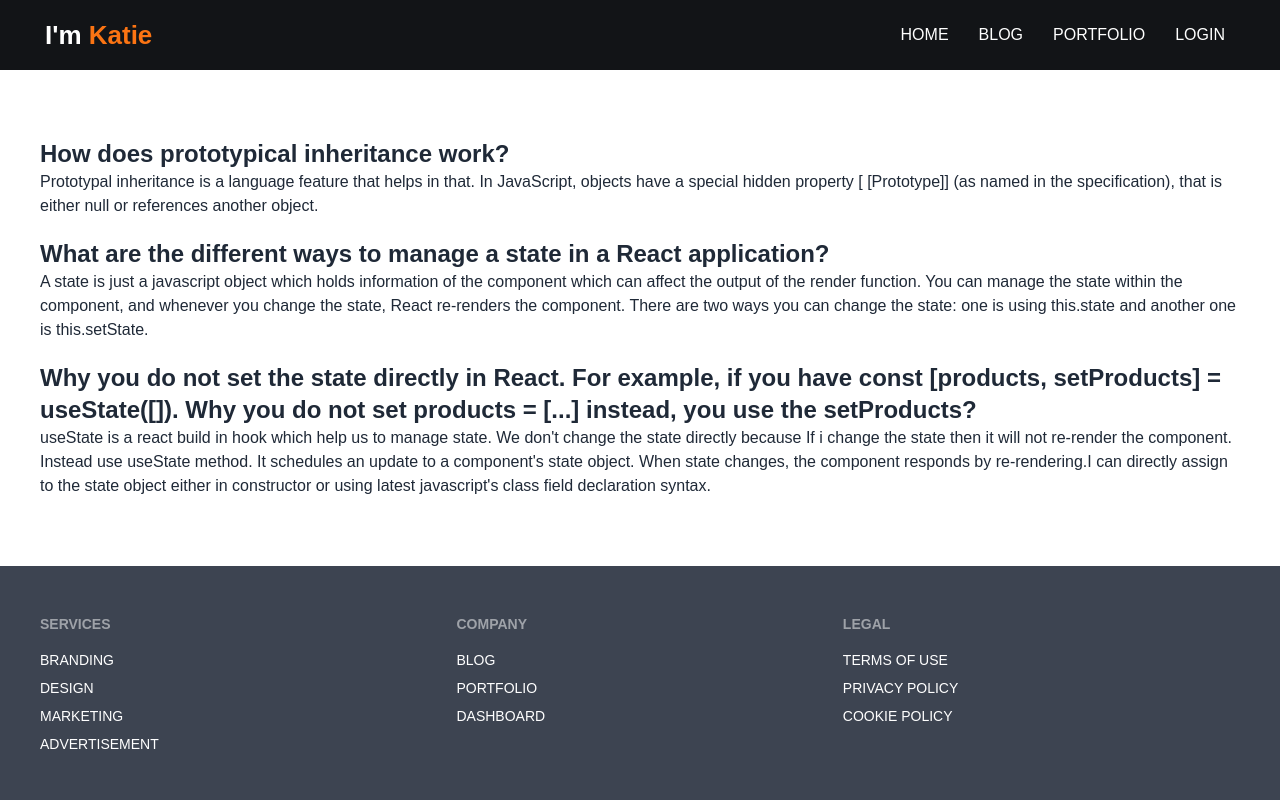
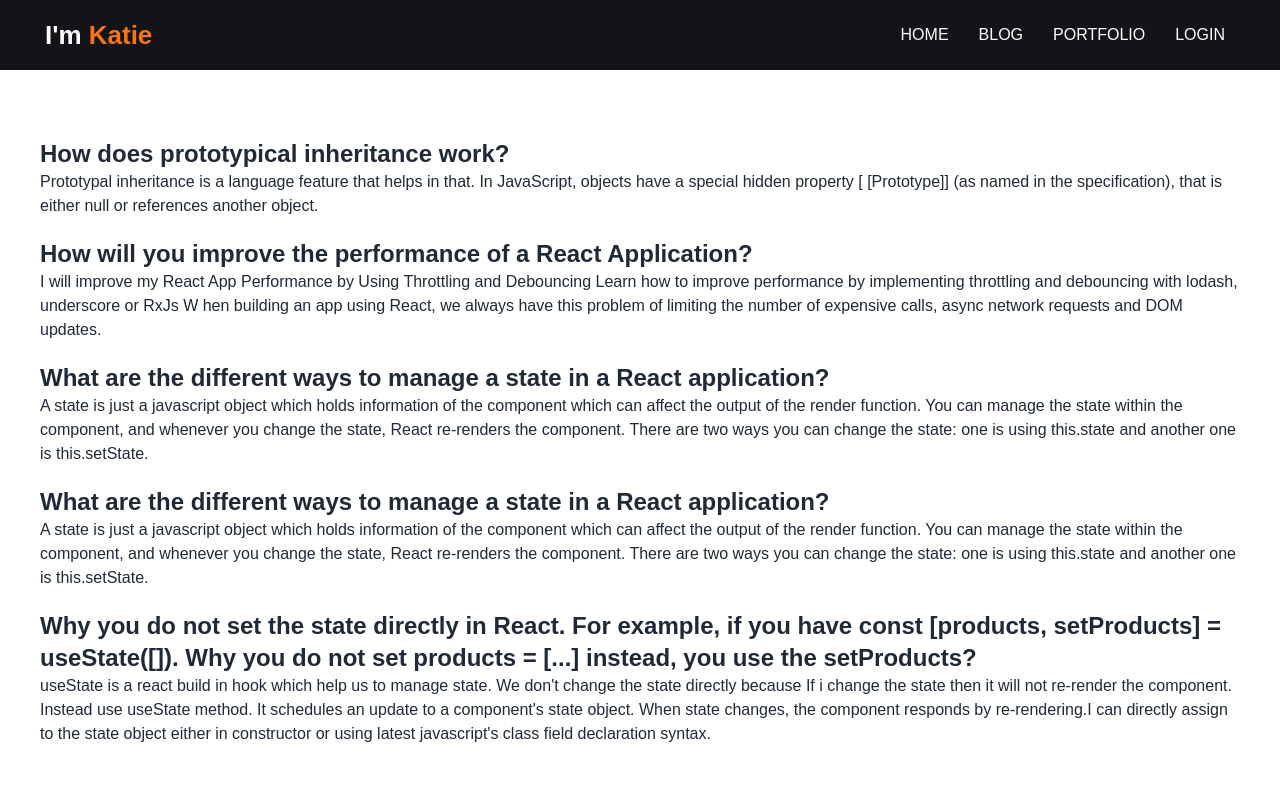
Before and after one commit to shohayabt/TheComputerHaven, a React (Create React App) app: page /blog in a window 1280 px wide. Shown: the top 800 px of the page. Built offline with nearby package versions, Linux system fonts and the light colour scheme; no server answers.

Commit message:
blog section updated

```diff
--- a/src/component/Blog/Blog.js
+++ b/src/component/Blog/Blog.js
@@ -13,6 +13,33 @@ const Blog = () => {
             JavaScript, objects have a special hidden property [ [Prototype]]
             (as named in the specification), that is either null or references
             another object.
+          </p>
+        </div>
+        <div className="my-5">
+          <h1 className="text-2xl font-bold">
+            How will you improve the performance of a React Application?
+          </h1>
+          <p>
+            I will improve my React App Performance by Using Throttling and
+            Debouncing Learn how to improve performance by implementing
+            throttling and debouncing with lodash, underscore or RxJs W hen
+            building an app using React, we always have this problem of limiting
+            the number of expensive calls, async network requests and DOM
+            updates.
+          </p>
+        </div>
+        <div className="my-5">
+          <h1 className="text-2xl font-bold">
+            What are the different ways to manage a state in a React
+            application?
+          </h1>
+          <p>
+            A state is just a javascript object which holds information of the
+            component which can affect the output of the render function. You
+            can manage the state within the component, and whenever you change
+            the state, React re-renders the component. There are two ways you
+            can change the state: one is using this.state and another one is
+            this.setState.
           </p>
         </div>
         <div className="my-5">
```
